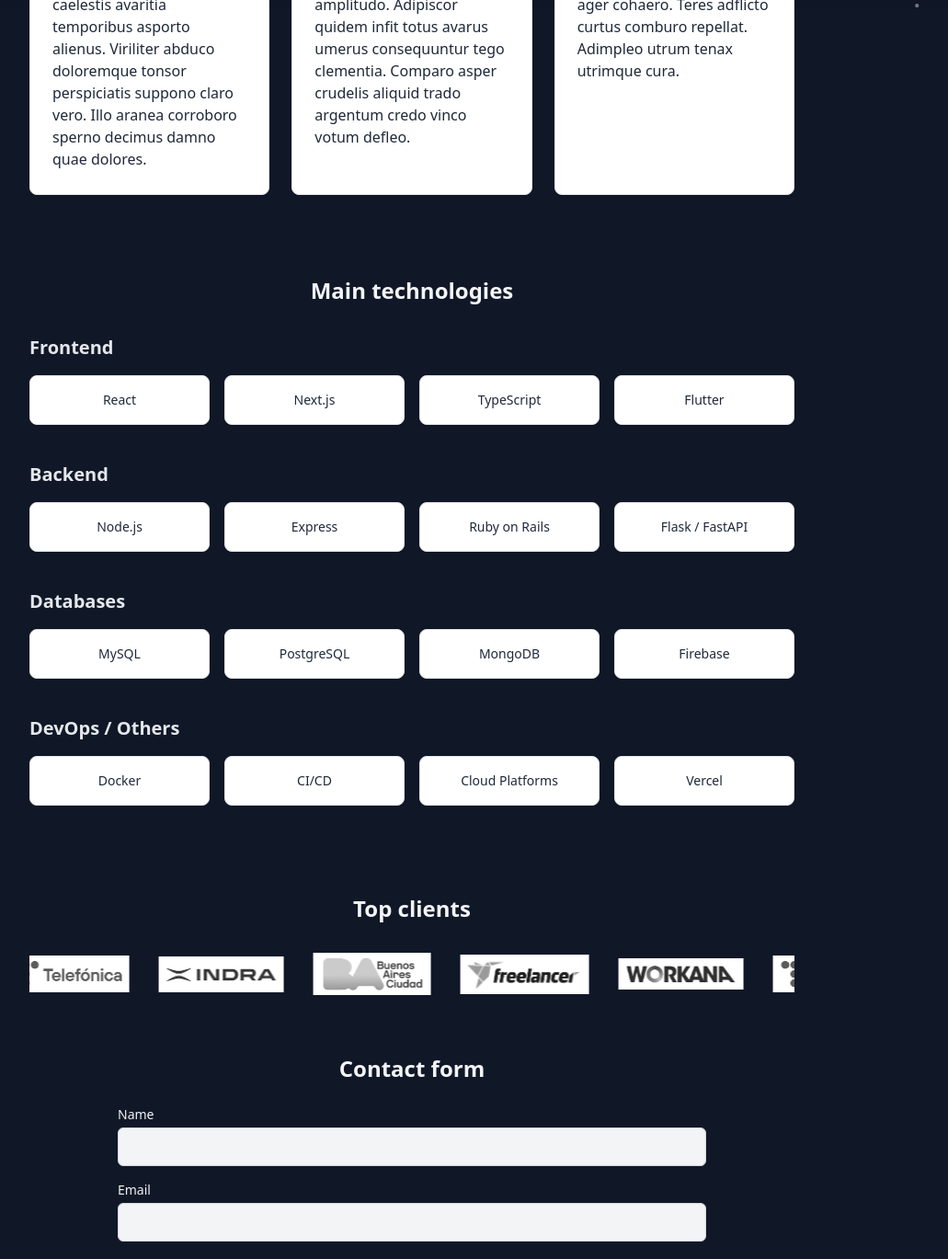
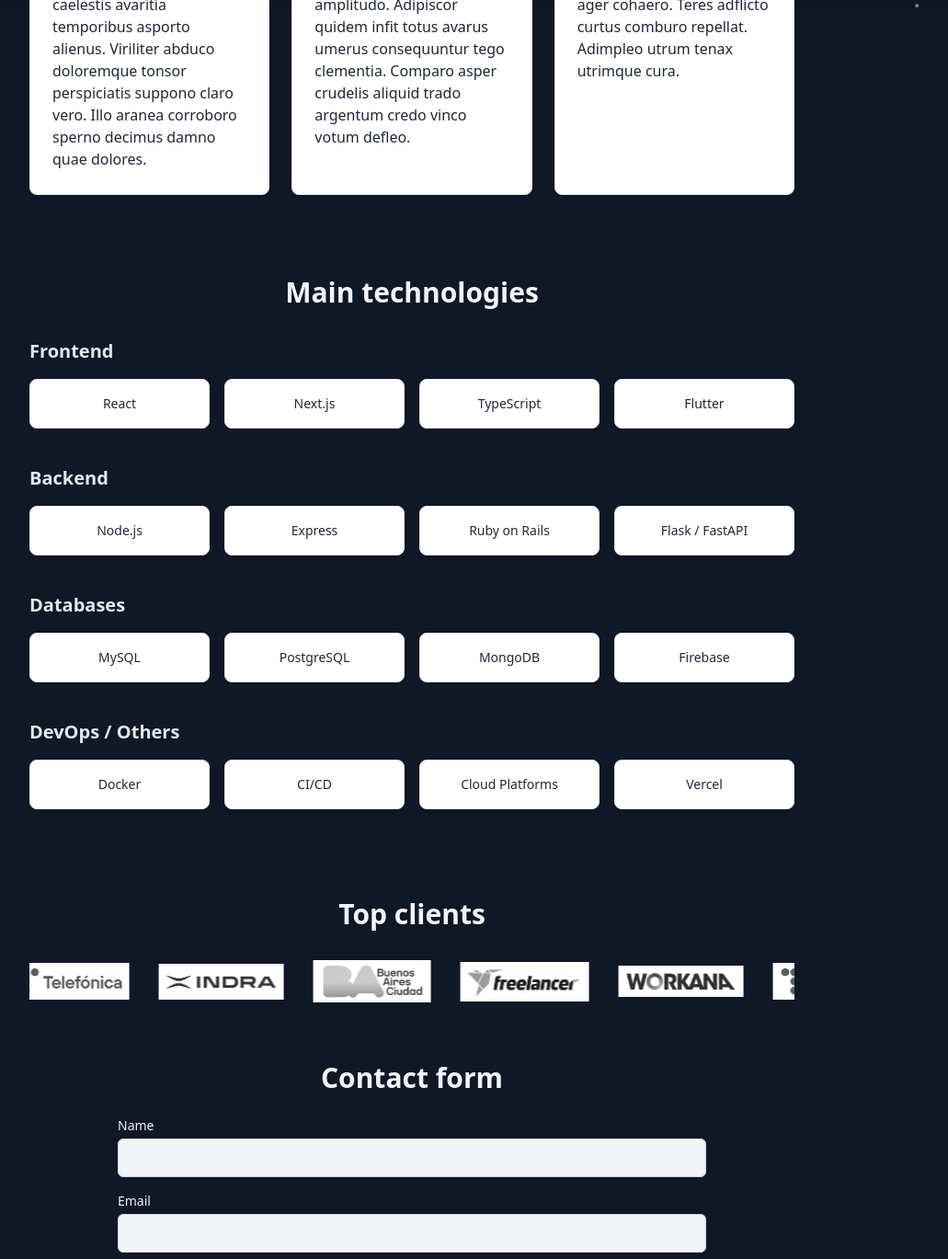
Before and after one commit to ncdev2015/nextjs-portfolio, a Next.js app: page / in a window 1280 px wide. Shown: the part 792-2161 px from the top of the page at 92% size, without its empty margins (192-1223 px from the left). Built offline with nearby package versions, Linux system fonts and the light colour scheme.

Commit message:
style(ui): update subsection title sizing for better hierarchy

```diff
--- a/src/app/components/TechStack.tsx
+++ b/src/app/components/TechStack.tsx
@@ -57,7 +57,7 @@
 
   return (
     <section id="tech-stack" className="py-12 px-4 max-w-4xl mx-auto">
-      <h2 className="text-2xl font-bold mb-8 text-center">Main technologies</h2>
+      <h2 className="text-3xl font-bold mb-8 text-center">Main technologies</h2>
 
       <div className="space-y-10">
         {techStack.map((group) => (
--- a/src/app/components/TopClients.tsx
+++ b/src/app/components/TopClients.tsx
@@ -11,7 +11,7 @@
 
   return (
     <section id="companies" className="py-12 px-4 max-w-4xl mx-auto">
-      <h2 className="text-2xl font-semibold mb-8 text-center select-none">Top clients</h2>
+      <h2 className="text-3xl font-semibold mb-8 text-center select-none">Top clients</h2>
 
       <div className="overflow-hidden">
         <div className="flex animate-scroll gap-8 w-max">
--- a/src/app/components/contact/Contact.tsx
+++ b/src/app/components/contact/Contact.tsx
@@ -3,7 +3,7 @@
 export default function Contact() {
 	return (
 		<section id="contact" className="py-4 px-4 max-w-2xl mx-auto">
-		    <h2 className="text-2xl font-semibold mb-6 text-center">Contact form</h2>
+		    <h2 className="text-3xl font-semibold mb-6 text-center">Contact form</h2>
 		    <form className="space-y-4">
 			<div>
 			<label htmlFor="name" className="block text-sm font-medium text-gray-100">Name</label>
```
